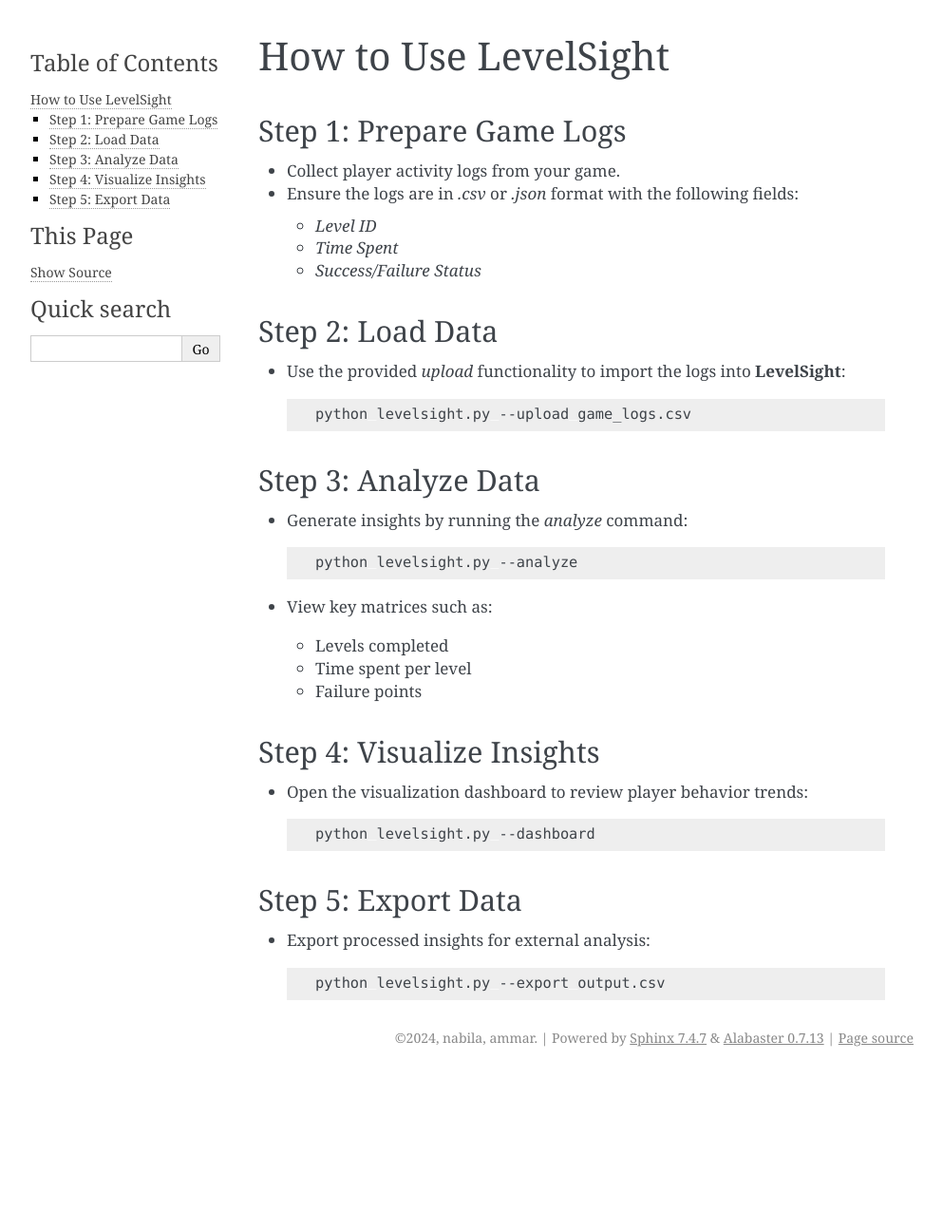
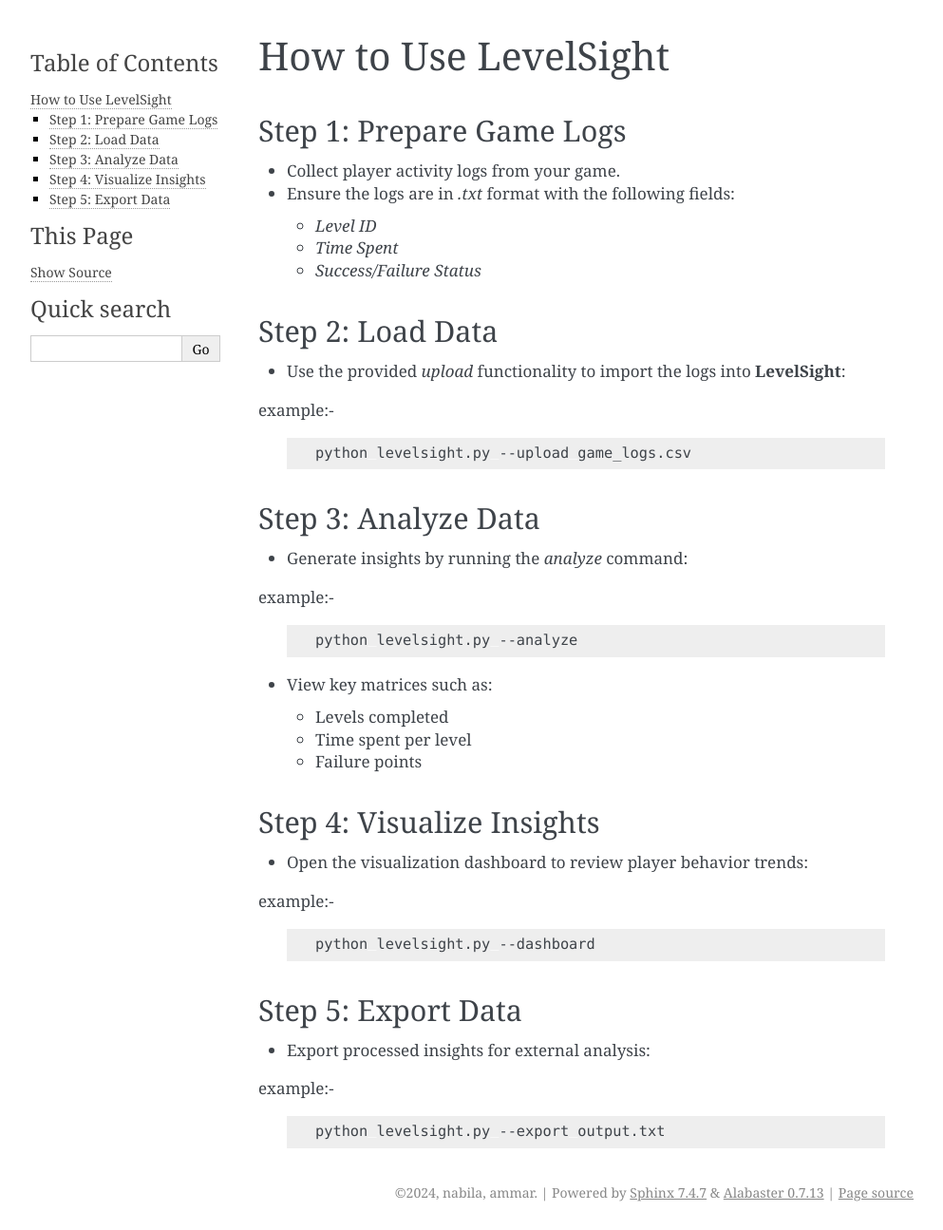
Before and after one commit to ammanis/levelSight-simple-game-analytic-tool, a Sphinx documentation site: the page built from docs/source/how_to_use.rst, in a window 1280 px wide. Shown: the whole page at 95% size, without its empty margins (148-1141 px from the left). Built offline with Sphinx 7.4.7, drawn with Linux system fonts in a browser that asks for light colours; before the commit the page ends 1132 px from its top, so only the background shows below that.

Commit message:
Update how_to_use.rst

```diff
--- a/docs/source/how_to_use.rst
+++ b/docs/source/how_to_use.rst
@@ -4,7 +4,7 @@
 Step 1: Prepare Game Logs
 --------------------------
 - Collect player activity logs from your game.
-- Ensure the logs are in `.csv` or `.json` format with the following fields:
+- Ensure the logs are in `.txt` format with the following fields:
 
   - `Level ID`
   - `Time Spent`
@@ -13,6 +13,7 @@
 Step 2: Load Data
 -----------------
 - Use the provided `upload` functionality to import the logs into **LevelSight**:
+example:-
 
   .. code:: bash
 
@@ -21,6 +22,7 @@
 Step 3: Analyze Data
 --------------------
 - Generate insights by running the `analyze` command:
+example:-
 
   .. code:: bash
 
@@ -35,6 +37,7 @@
 Step 4: Visualize Insights
 --------------------------
 - Open the visualization dashboard to review player behavior trends:
+example:-
 
   .. code:: bash
 
@@ -43,7 +46,8 @@
 Step 5: Export Data
 -------------------
 - Export processed insights for external analysis:
+example:-
 
   .. code:: bash
 
-      python levelsight.py --export output.csv
+      python levelsight.py --export output.txt
```
